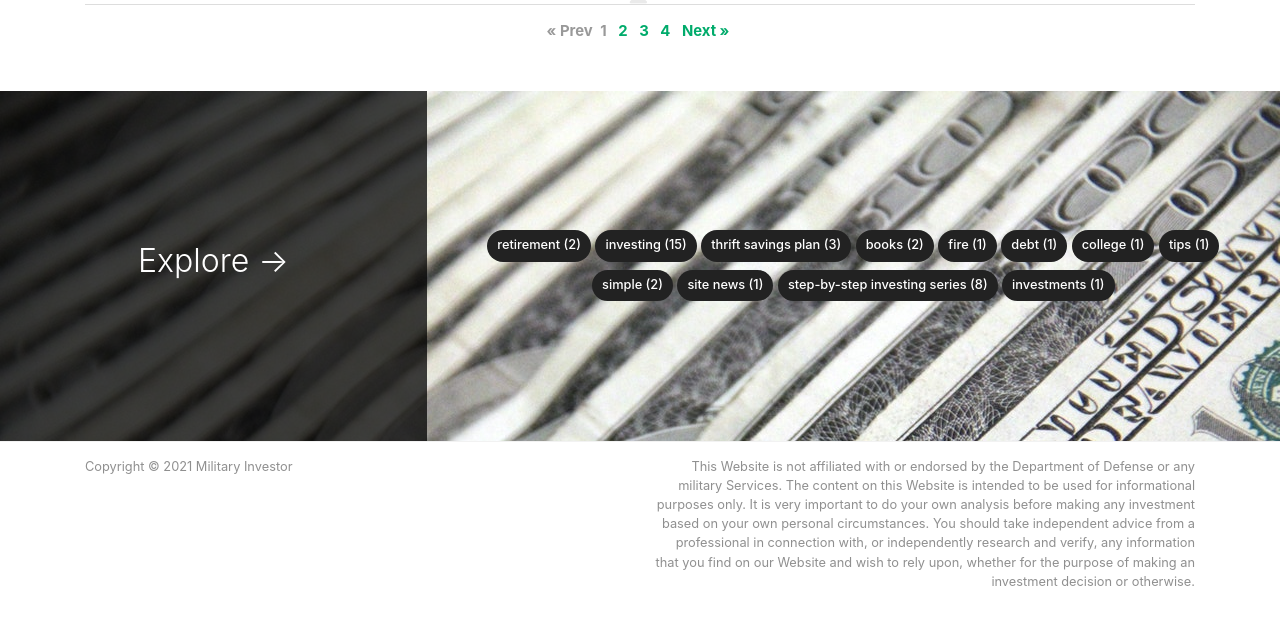
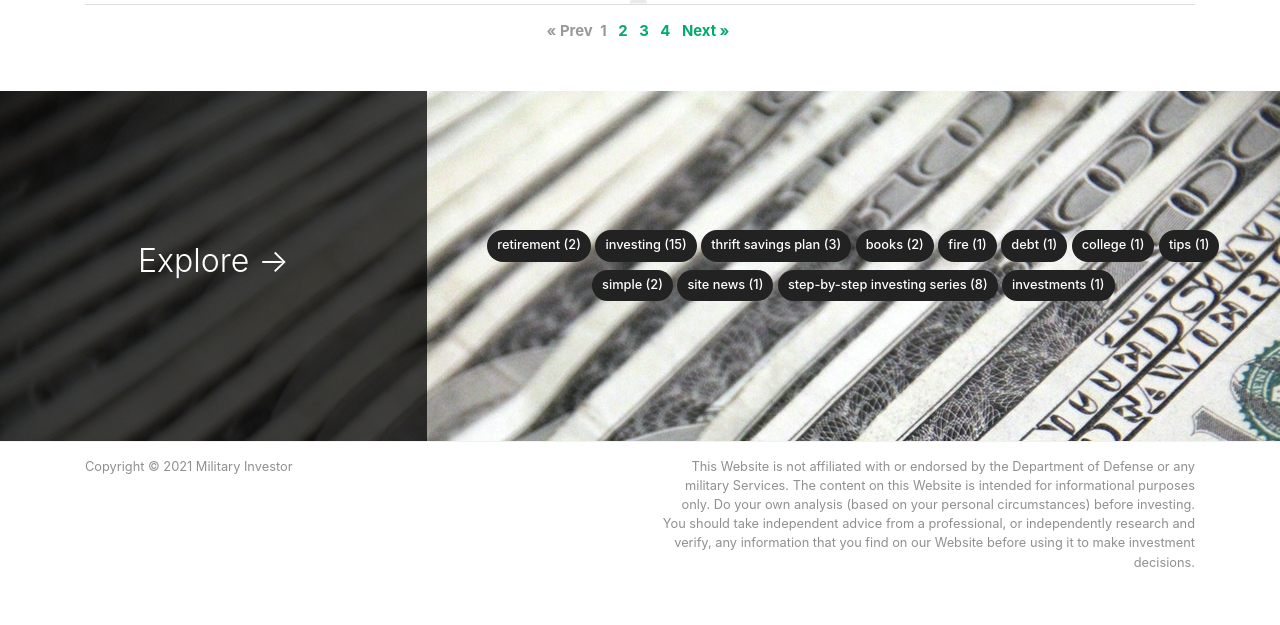
Before and after one commit to militaryinvestor/militaryinvestor.github.io, a Jekyll site: the page built from index.html, in a window 1280 px wide and 900 px high, scrolled down 1639 px, cut to the strip 235-860 px from the top of the window. Built offline with Jekyll 4.4.1, drawn with Linux system fonts in a browser that asks for light colours; nearby versions of some CDN libraries; the list of posts is cut into pages by our own code.

Commit message:
Update default.html

```diff
--- a/_layouts/default.html
+++ b/_layouts/default.html
@@ -172,7 +172,7 @@ ga('send', 'pageview');
                 Copyright © {{ site.time | date: "%Y" }} {{ site.name }}
             </div>
             <div class="col-md-6 col-sm-6 text-center text-lg-right">
-                This Website is not affiliated with or endorsed by the Department of Defense or any military Services. The content on this Website is intended to be used for informational purposes only. It is very important to do your own analysis before making any investment based on your own personal circumstances. You should take independent advice from a professional in connection with, or independently research and verify, any information that you find on our Website and wish to rely upon, whether for the purpose of making an investment decision or otherwise.
+                This Website is not affiliated with or endorsed by the Department of Defense or any military Services. The content on this Website is intended for informational purposes only. Do your own analysis (based on your personal circumstances) before investing. You should take independent advice from a professional, or independently research and verify, any information that you find on our Website before using it to make investment decisions.
             </div>
         </div>
     </div>
```
